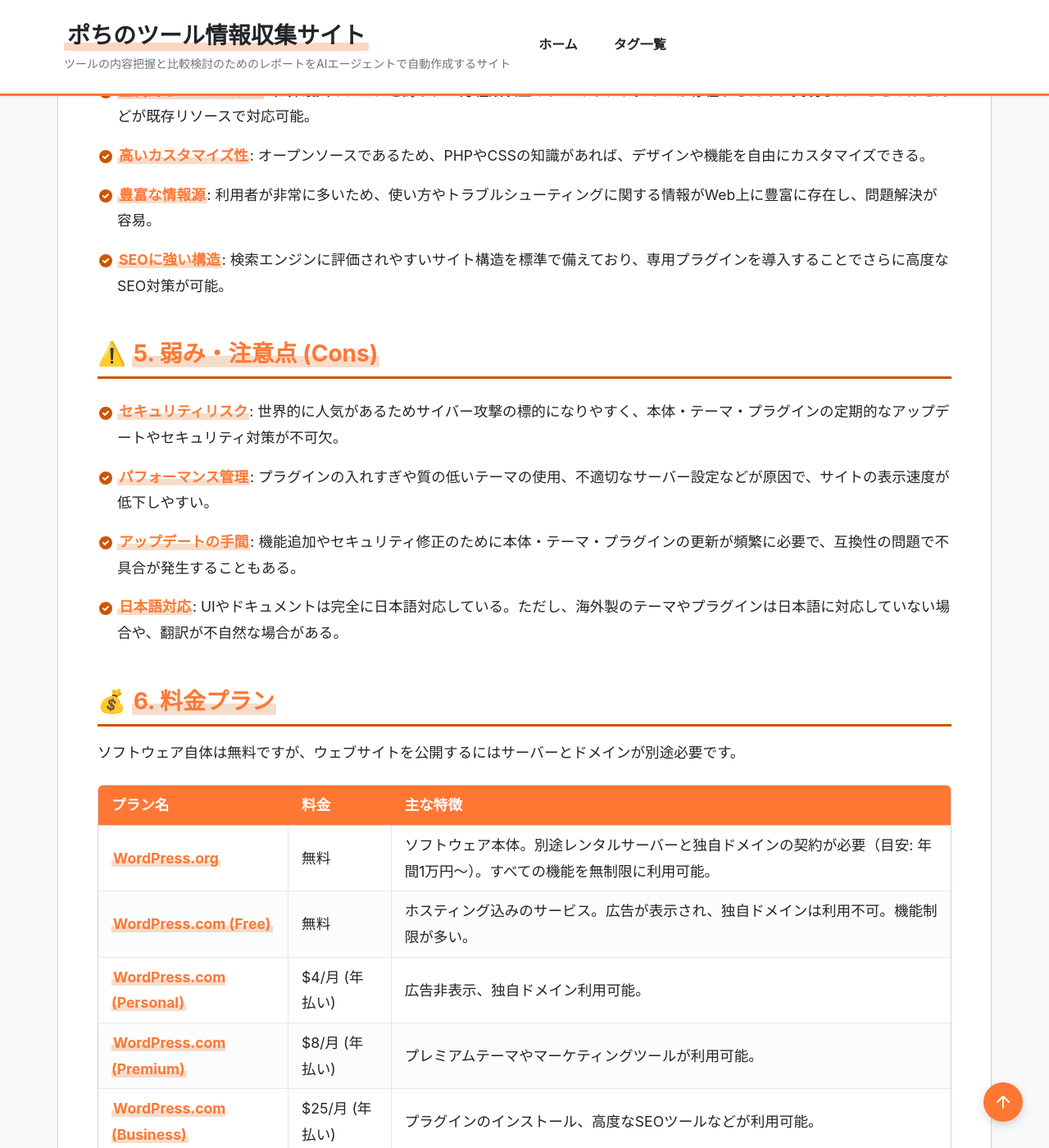
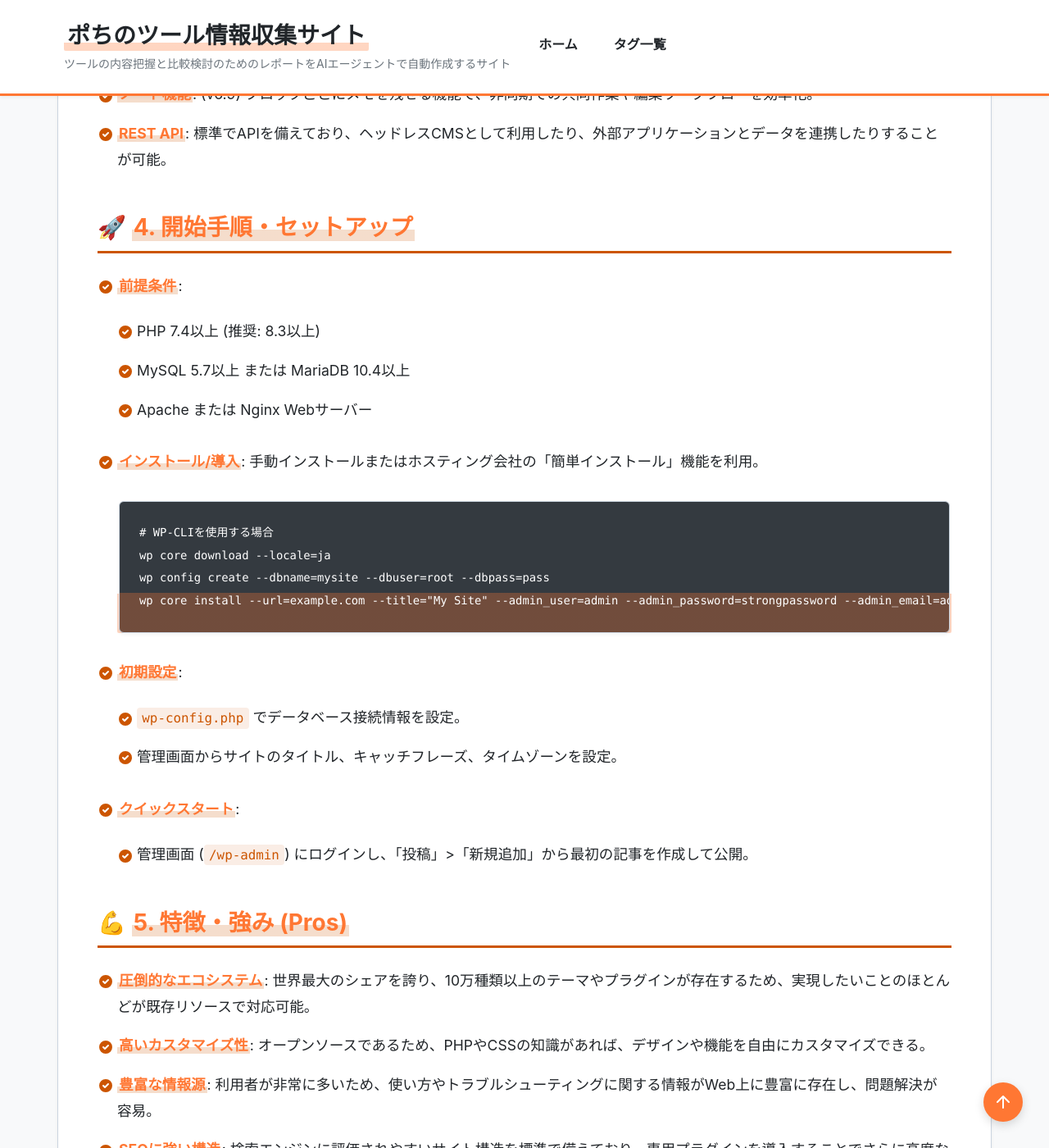
Before and after one commit to aegisfleet/tool-survey-report, a Jekyll site: the page built from _reports/wordpress.md, in a window 1280 px wide and 1400 px high, scrolled down 4663 px. Shown: the whole window at 82% size. Built offline with Jekyll 4.4.1, drawn with Linux system fonts in a browser that asks for light colours; some of the changed text lies outside the part shown.

Commit message:
Update WordPress report to 2026-01-27 status (#553)
- Update `_reports/wordpress.md` metadata (date, tags).
- Align content with strict template (add missing Start/Best Practices sections).
- Verify compatibility with fictional 2026 context (v6.9).
- Update PHP recommendation to 8.3+.

Co-authored-by: google-labs-jules[bot] <161369871+google-labs-jules[bot]@users.noreply.github.com>

````diff
--- a/_reports/wordpress.md
+++ b/_reports/wordpress.md
@@ -8,12 +8,13 @@ category: "CMS"
 developer: "WordPress Foundation"
 official_site: "https://wordpress.org"
 date: "2025-10-20"
-last_updated: "2026-01-10"
+last_updated: "2026-01-27"
 tags:
   - "CMS"
   - "オープンソース"
+  - "ノーコード"
+  - "PHP"
   - "ブログ"
-  - "Webサイトビルダー"
 description: "世界で最も人気のあるオープンソースのコンテンツ管理システム（CMS）で、ブログから企業サイト、Eコマースまであらゆるウェブサイトを構築可能。"
 
 # 【クイックサマリー】ホーム画面のカード表示用
@@ -94,21 +95,41 @@ relationships:
 * **ノート機能**: (v6.9) ブロックごとにメモを残せる機能で、非同期での共同作業や編集ワークフローを効率化。
 * **REST API**: 標準でAPIを備えており、ヘッドレスCMSとして利用したり、外部アプリケーションとデータを連携したりすることが可能。
 
-## **4. 特徴・強み (Pros)**
+## **4. 開始手順・セットアップ**
+
+* **前提条件**:
+  * PHP 7.4以上 (推奨: 8.3以上)
+  * MySQL 5.7以上 または MariaDB 10.4以上
+  * Apache または Nginx Webサーバー
+* **インストール/導入**:
+  手動インストールまたはホスティング会社の「簡単インストール」機能を利用。
+  ```bash
+  # WP-CLIを使用する場合
+  wp core download --locale=ja
+  wp config create --dbname=mysite --dbuser=root --dbpass=pass
+  wp core install --url=example.com --title="My Site" --admin_user=admin --admin_password=strongpassword --admin_email=admin@example.com
+  ```
+* **初期設定**:
+  * `wp-config.php` でデータベース接続情報を設定。
+  * 管理画面からサイトのタイトル、キャッチフレーズ、タイムゾーンを設定。
+* **クイックスタート**:
+  * 管理画面 (`/wp-admin`) にログインし、「投稿」>「新規追加」から最初の記事を作成して公開。
+
+## **5. 特徴・強み (Pros)**
 
 * **圧倒的なエコシステム**: 世界最大のシェアを誇り、10万種類以上のテーマやプラグインが存在するため、実現したいことのほとんどが既存リソースで対応可能。
 * **高いカスタマイズ性**: オープンソースであるため、PHPやCSSの知識があれば、デザインや機能を自由にカスタマイズできる。
 * **豊富な情報源**: 利用者が非常に多いため、使い方やトラブルシューティングに関する情報がWeb上に豊富に存在し、問題解決が容易。
 * **SEOに強い構造**: 検索エンジンに評価されやすいサイト構造を標準で備えており、専用プラグインを導入することでさらに高度なSEO対策が可能。
 
-## **5. 弱み・注意点 (Cons)**
+## **6. 弱み・注意点 (Cons)**
 
 * **セキュリティリスク**: 世界的に人気があるためサイバー攻撃の標的になりやすく、本体・テーマ・プラグインの定期的なアップデートやセキュリティ対策が不可欠。
 * **パフォーマンス管理**: プラグインの入れすぎや質の低いテーマの使用、不適切なサーバー設定などが原因で、サイトの表示速度が低下しやすい。
 * **アップデートの手間**: 機能追加やセキュリティ修正のために本体・テーマ・プラグインの更新が頻繁に必要で、互換性の問題で不具合が発生することもある。
 * **日本語対応**: UIやドキュメントは完全に日本語対応している。ただし、海外製のテーマやプラグインは日本語に対応していない場合や、翻訳が不自然な場合がある。
 
-## **6. 料金プラン**
+## **7. 料金プラン**
 
 ソフトウェア自体は無料ですが、ウェブサイトを公開するにはサーバーとドメインが別途必要です。
 
@@ -123,19 +144,21 @@ relationships:
 * **課金体系**: WordPress.orgはサーバー・ドメイン費用。WordPress.comはサブスクリプション。
 * **無料トライアル**: WordPress.comに無料プランあり。
 
-## **7. 導入実績・事例**
+## **8. 導入実績・事例**
 
 * **導入企業**: The New York Times Company, Sony Music, Microsoft News, TechCrunch, クックパッド株式会社, 株式会社ZOZOなど、国内外の有名企業やメディアで多数利用。
 * **導入事例**: 大規模なニュースサイトから、政府機関の公式サイト、有名ブランドのブログ、大学の公式サイトまで、ジャンルを問わず幅広く採用されている。
 * **対象業界**: 業界を問わず、あらゆる分野で利用されている。
 
-## **8. サポート体制**
+## **9. サポート体制**
 
 * **ドキュメント**: [公式ドキュメント](https://developer.wordpress.org/documentation/)や[ハンドブック](https://developer.wordpress.org/block-editor/handbook/)が非常に充実しており、基本的な使い方から開発者向け情報まで網羅されている。
 * **コミュニティ**: [公式サポートフォーラム](https://ja.wordpress.org/support/forums/)が非常に活発で、ユーザー同士での質疑応答や情報交換が行われている。
 * **公式サポート**: WordPress.org（ソフトウェア）には直接の公式サポート窓口はない。WordPress.com（商用サービス）では、プランに応じてメールやライブチャットでのサポートが提供される。
 
-## **9. 連携機能 (API・インテグレーション)**
+## **10. エコシステムと連携**
+
+### **10.1 API・外部サービス連携**
 
 * **API**: 標準搭載のREST APIにより、外部システムとのデータ連携や、Jamstack構成でのヘッドレスCMSとしての利用が可能。
 * **外部サービス連携**: プラグインを介して、ほぼ全ての主要な外部サービスと連携できる。
@@ -144,18 +167,38 @@ relationships:
   * **マーケティング**: Google Analytics, Salesforce, Mailchimp等
   * **その他**: Slack, Google Workspace, Zapier等
 
-## **10. セキュリティとコンプライアンス**
+### **10.2 技術スタックとの相性**
+
+| 技術スタック | 相性 | メリット・推奨理由 | 懸念点・注意点 |
+|:---|:---:|:---|:---|
+| **Next.js (Vercel)** | ◎ | WPGraphQLプラグインを利用することで、強力なヘッドレスCMSバックエンドとして機能する。 | プレビュー機能の実装に工夫が必要。 |
+| **PHP (Laravel/Symfony)** | ◎ | 同じ言語であり、連携や統合が容易。 | 特になし。 |
+| **React / Vue.js** | ◯ | REST API経由でコンテンツを取得・表示する構成が可能。 | 認証周りの実装に注意が必要。 |
+| **Static Site Generators** | △ | 静的化プラグイン等で対応可能だが、動的機能（検索、コメント）が失われる。 | ビルド時間の増加。 |
+
+## **11. セキュリティとコンプライアンス**
 
 * **認証**: 標準ではID/パスワード認証。プラグインにより2段階認証（2FA）やreCAPTCHA、SSO（SAML/OAuth）の導入が可能。
 * **データ管理**: WordPress.orgの場合、データの保存場所や管理方法は利用するホスティングサーバーに依存する。
 * **準拠規格**: WordPress自体は特定の認証を取得していないが、利用するサーバーやプラグイン、運用体制によってGDPRなどの各種規格に準拠したサイト構築は可能。公式サイトではセキュリティに関する情報が継続的に公開されている。
 
-## **11. 操作性 (UI/UX) と学習コスト**
+## **12. 操作性 (UI/UX) と学習コスト**
 
 * **UI/UX**: ブロックエディタ（Gutenberg）の導入により、専門知識がなくても直感的な操作でリッチなページを作成できる。管理画面も整理されており、分かりやすい。
 * **学習コスト**: ブログ投稿や固定ページの作成など、基本的な操作の学習コストは低い。ただし、独自のカスタマイズやサイト全体の設計・構築を行うには、WordPressの仕組みやPHP、CSSに関する学習が必要になる。
 
-## **12. ユーザーの声（レビュー分析）**
+## **13. ベストプラクティス**
+
+* **効果的な活用法 (Modern Practices)**:
+  * **ステージング環境の利用**: 本番環境での直接編集を避け、ステージング環境で変更をテストしてからデプロイする。
+  * **チャイルドテーマの使用**: テーマをカスタマイズする際は、親テーマを直接編集せずチャイルドテーマを作成して、アップデート時の影響を防ぐ。
+  * **定期的なバックアップ**: プラグインやサーバー機能を活用し、自動バックアップ体制を構築する。
+* **陥りやすい罠 (Antipatterns)**:
+  * **コアファイルの直接編集**: `wp-includes` や `wp-admin` 内のファイルを直接修正すると、アップデートで上書きされサイトが破損する原因になる。
+  * **プラグインの入れすぎ**: 必要以上にプラグインを入れると、パフォーマンス低下やセキュリティリスクの増大、コンフリクトの原因になる。
+  * **「admin」ユーザーの利用**: 管理者ユーザー名を「admin」のままにすると、ブルートフォース攻撃のリスクが高まる。
+
+## **14. ユーザーの声（レビュー分析）**
 
 * **調査対象**: G2, Capterra, ITreview
 * **総合評価**: 4.6/5.0 (G2), 4.6/5.0 (Capterra) と非常に高い評価。
@@ -182,16 +225,27 @@ relationships:
 * **2025-11-25: WordPress 6.9 Release Candidate 3**
   * 正式リリースに向けた最終候補版の公開とテストの呼びかけ。
 
-## **14. 類似ツールとの比較**
+## **16. 類似ツールとの比較**
+
+### **16.1 機能比較表 (星取表)**
+
+| 機能カテゴリ | 機能項目 | 本ツール (WordPress) | Wix | Drupal | Contentful |
+|:---:|:---|:---:|:---:|:---:|:---:|
+| **基本機能** | コンテンツ管理 | ◎<br><small>直感的かつ強力</small> | ◯<br><small>ドラッグ＆ドロップ</small> | ◎<br><small>構造化データに強い</small> | ◎<br><small>APIファースト</small> |
+| **拡張性** | プラグイン/アプリ | ◎<br><small>10万以上</small> | ◯<br><small>数百程度</small> | ◎<br><small>モジュール豊富</small> | △<br><small>統合機能あり</small> |
+| **自由度** | デザイン/コード | ◎<br><small>フルカスタマイズ可</small> | △<br><small>制限あり</small> | ◎<br><small>高度な柔軟性</small> | ◎<br><small>フロントエンド自由</small> |
+| **非機能要件** | 学習コスト | ◯<br><small>中程度</small> | ◎<br><small>低い</small> | ×<br><small>非常に高い</small> | △<br><small>開発スキル必須</small> |
+
+### **16.2 詳細比較**
 
 | ツール名 | 特徴 | 強み | 弱み | 選択肢となるケース |
 |---------|------|------|------|------------------|
 | **WordPress** | オープンソースのCMS。圧倒的なシェアとエコシステムを誇る。 | 非常に高い拡張性とカスタマイズ性。豊富な情報とリソース。 | セキュリティとパフォーマンス管理に知識が必要。 | ブログから大規模サイトまで、コストを抑えつつ自由にサイトを構築したい場合。 |
-| **Wix / Squarespace** | SaaS型のWebサイトビルダー。ドラッグ＆ドロップで簡単にサイトを構築できる。 | プログラミング知識が不要で、デザイン性の高いサイトを迅速に作成可能。 | 機能の拡張性やカスタマイズの自由度が低い。プラットフォームへの依存。 | 専門知識なしで、手軽にデザイン性の高い小〜中規模サイトを作成したい場合。 |
+| **Wix** | SaaS型のWebサイトビルダー。 | プログラミング知識が不要で、デザイン性の高いサイトを迅速に作成可能。 | 機能の拡張性やカスタマイズの自由度が低い。プラットフォームへの依存。 | 専門知識なしで、手軽にデザイン性の高い小〜中規模サイトを作成したい場合。 |
 | **Drupal** | オープンソースのCMS。WordPressより高機能・高セキュリティ。 | 大規模で複雑な要件に対応できる柔軟性と堅牢なセキュリティ。 | 学習コストが非常に高く、開発・運用に専門知識が必須。 | 政府機関や大学など、大規模でセキュリティ要件の厳しいサイトを構築する場合。 |
 | **Contentful** | ヘッドレスCMS。API経由でコンテンツを配信する。 | フロントエンドの技術（React, Vue等）を自由に選択可能。マルチデバイス対応が容易。 | サイト構築にはフロントエンド開発の専門知識が必須。 | Webサイト以外のアプリなど、複数のチャネルにコンテンツを配信したい場合。 |
 
-## **15. 総評**
+## **17. 総評**
 
 * **総合的な評価**:
   WordPressは、圧倒的なシェアと巨大なエコシステムを背景に、今なお最も強力で汎用性の高いCMSの一つである。オープンソースであることの自由度と、豊富なプラグインによる拡張性は他の追随を許さない。一方で、その自由度の高さは、セキュリティやパフォーマンスの管理責任が利用者側にあることを意味する。
````
Also changed, not shown: other parts of _reports/wordpress.md (+1 -1 lines).
